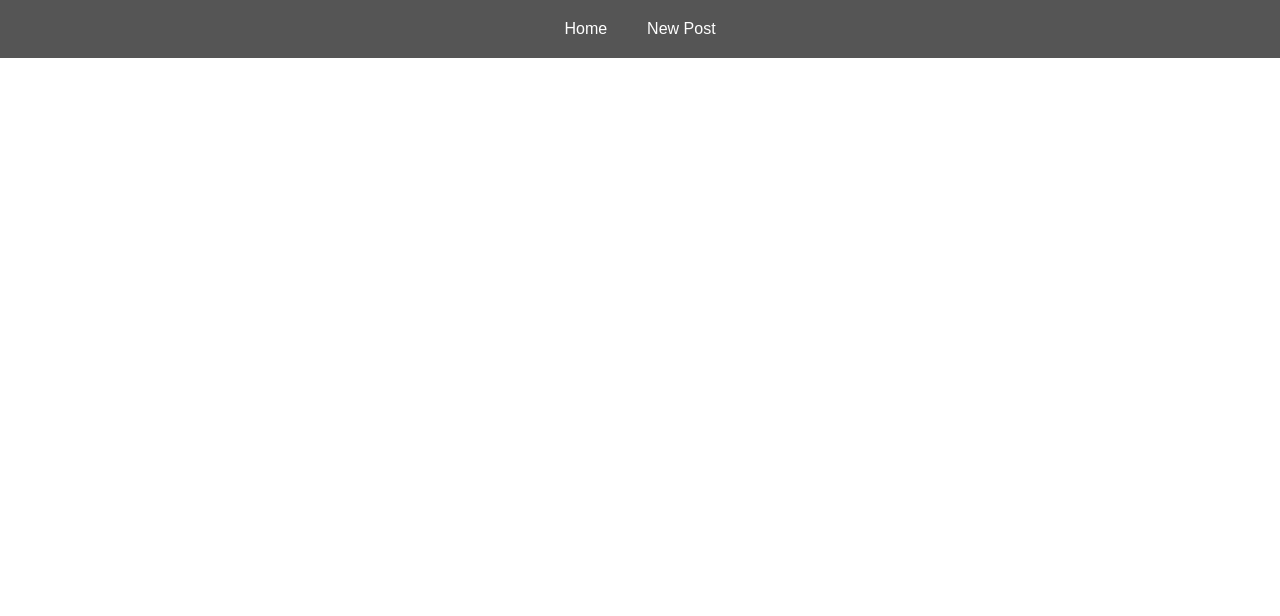
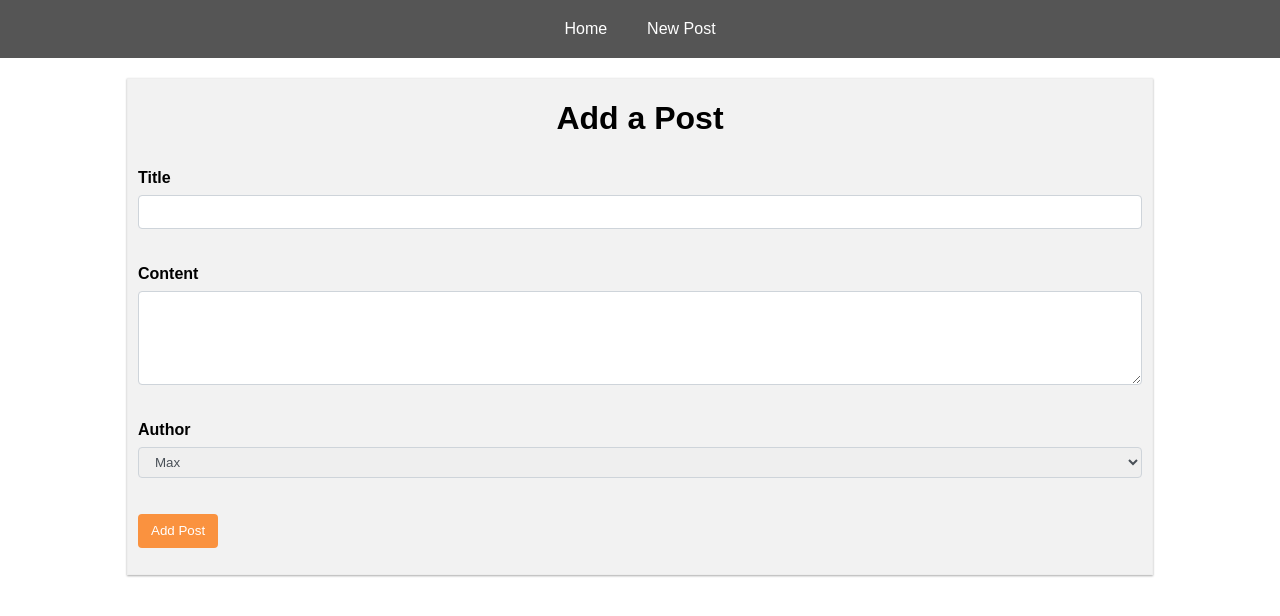
Before and after one commit to ckruszynsky/react-routing-sample, a React (Create React App) app: page /new-post in a window 1280 px wide. Shown: the top 616 px of the page. Built offline with nearby package versions, Linux system fonts and the light colour scheme.

Commit message:
Added Link Component for Routes to prevent reloading page on route

```diff
--- a/src/containers/Blog/Blog.js
+++ b/src/containers/Blog/Blog.js
@@ -1,7 +1,9 @@
 import React, { Component } from "react";
 import styles from "./Blog.module.css";
 import Posts from "./Posts/Posts";
-import { Route } from "react-router-dom";
+import NewPost from "./NewPost/NewPost";
+import { Route, Link } from "react-router-dom";
+
 class Blog extends Component {
   render() {
     return (
@@ -10,16 +12,28 @@ class Blog extends Component {
           <nav>
             <ul>
               <li>
-                <a href="/">Home</a>
+                <Link to="/">Home</Link>
               </li>
               <li>
-                <a href="/new-post">New Post</a>
+                <Link
+                  to={{
+                    pathname: "/new-post",
+                    search: "?quick-submit=true"
+                  }}
+                >
+                  New Post
+                </Link>
               </li>
             </ul>
           </nav>
         </header>
-        <Route path="/" exact render={() => <Posts />} />
-        <Route path="/" exact render={() => <h1>Home</h1>} />
+        {/*
+          Render good to use for messages
+           <Route path="/" exact render={() => <h1>Home 1</h1> />
+           <Route path="/" exact render={() => <h1>Home</h1>} />
+        */}
+        <Route path="/" exact component={Posts} />
+        <Route path="/new-post" component={NewPost} />
       </div>
     );
   }
--- a/src/containers/Blog/NewPost/NewPost.css
+++ b/src/containers/Blog/NewPost/NewPost.css
@@ -2,41 +2,61 @@
   width: 80%;
   margin: 20px auto;
   border: 1px solid #eee;
-    box-shadow: 0 2px 3px #ccc;
+  box-shadow: 0 1px 2px #aaa;
+  background-color: #f2f2f2;
+}
+.NewPost h1 {
   text-align: center;
 }
 
+.NewPost .form-group {
+  display: block;
+  margin-bottom: 1rem;
+  padding: 10px;
+}
+
 .NewPost label {
-    display: block;
-    margin: 10px auto;
-    text-align: center;
+  display: inline-block;
+  margin-bottom: 0.5rem;
   font-weight: bold;
+  box-sizing: border-box;
 }
 
 .NewPost input,
 .NewPost textarea,
 .NewPost select {
   display: block;
-    width: 80%;
+  width: 100%;
+  padding: 0.375rem 0.75rem;
   box-sizing: border-box;
-    border: 1px solid black;
-    outline: none;
-    font: inherit;
-    margin: auto;
+  line-height: 1.5;
+  color: #495057;
+  background-clip: padding-box;
+  border: 1px solid #ced4da;
+  border-radius: 0.25rem;
 }
 
 .NewPost button {
-    margin: 5px 0;
-    padding: 10px;
-    font: inherit;
-    border: 1px solid #fa923f;
-    background-color: transparent;
-    color: #fa923f;
+  padding: 0.375rem 0.75rem;
+  align-items: flex-start;
+  line-height: 1.5;
+  border-radius: 0.25rem;
+  transition: color 0.15s ease-in-out, background-color 0.15s ease-in-out,
+    border-color 0.15s ease-in-out, box-shadow 0.15s ease-in-out;
+  display: inline-block;
+  text-align: center;
+  white-space: nowrap;
+  vertical-align: middle;
+  box-sizing: border-box;
+  border: 1px solid transparent;
+  background-color: #fa923f;
+  color: #fff;
   cursor: pointer;
 }
 
 .NewPost button:hover,
 .NewPost button:active {
-    color: white;
-    background-color: #fa923f;
+  color: #fa923f;
+  border: 1px solid #fa923f;
+  background-color: transparent;
 }
--- a/src/containers/Blog/NewPost/NewPost.js
+++ b/src/containers/Blog/NewPost/NewPost.js
@@ -1,14 +1,14 @@
-import React, { Component } from 'react';
-import axios from 'axios';
+import React, { Component } from "react";
+import axios from "axios";
 
-import './NewPost.css';
+import "./NewPost.css";
 
 class NewPost extends Component {
   state = {
-        title: '',
-        content: '',
-        author: 'Max'
-    }
+    title: "",
+    content: "",
+    author: "Max"
+  };
 
   postDataHandler = () => {
     const data = {
@@ -16,26 +16,44 @@ class NewPost extends Component {
       body: this.state.content,
       author: this.state.author
     };
-        axios.post('/posts', data)
-            .then(response => {
+    axios.post("/posts", data).then(response => {
       console.log(response);
     });
-    }
+  };
 
-    render () {
+  render() {
     return (
       <div className="NewPost">
         <h1>Add a Post</h1>
+        <div className="form-group">
           <label>Title</label>
-                <input type="text" value={this.state.title} onChange={(event) => this.setState({title: event.target.value})} />
+          <input
+            type="text"
+            value={this.state.title}
+            onChange={event => this.setState({ title: event.target.value })}
+          />
+        </div>
+        <div className="form-group">
           <label>Content</label>
-                <textarea rows="4" value={this.state.content} onChange={(event) => this.setState({content: event.target.value})} />
+          <textarea
+            rows="4"
+            value={this.state.content}
+            onChange={event => this.setState({ content: event.target.value })}
+          />
+        </div>
+        <div className="form-group">
           <label>Author</label>
-                <select value={this.state.author} onChange={(event) => this.setState({author: event.target.value})}>
+          <select
+            value={this.state.author}
+            onChange={event => this.setState({ author: event.target.value })}
+          >
             <option value="Max">Max</option>
             <option value="Manu">Manu</option>
           </select>
+        </div>
+        <div className="form-group">
           <button onClick={this.postDataHandler}>Add Post</button>
+        </div>
       </div>
     );
   }
```
Lines whose indentation alone changed are shown as unchanged.
